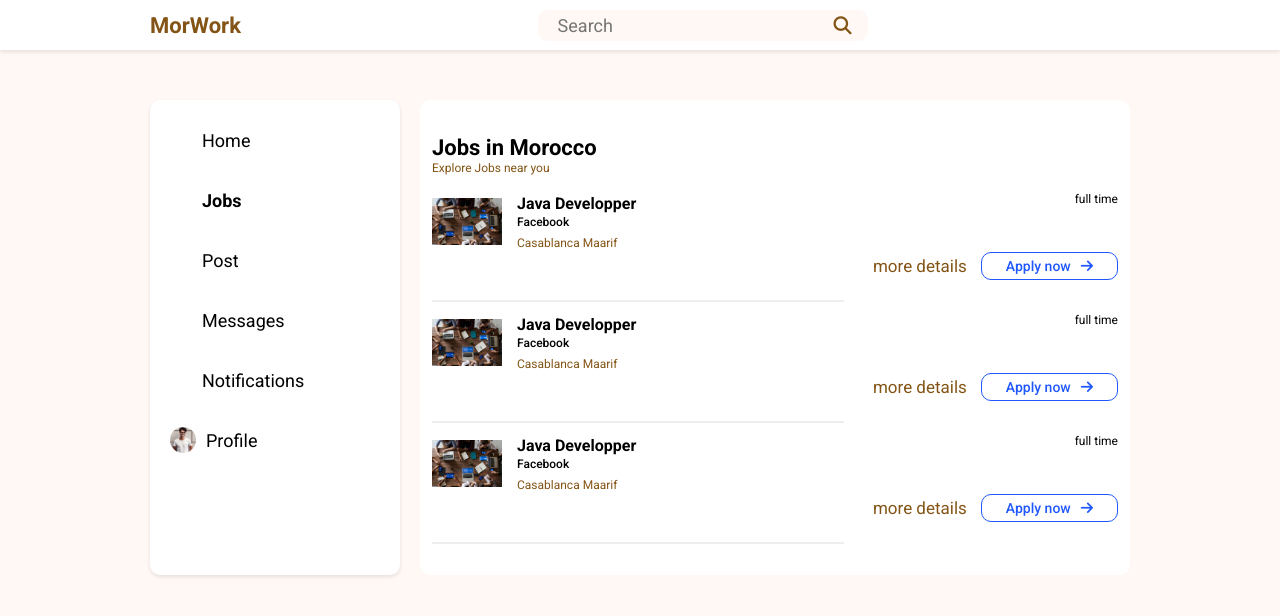
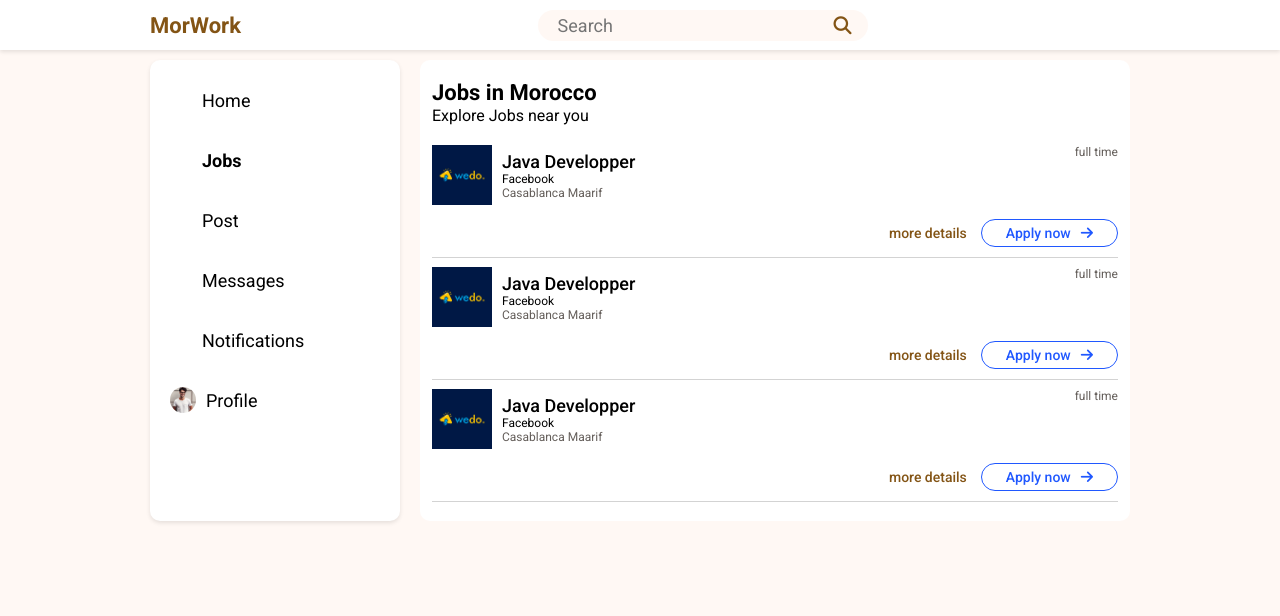
Before and after one commit to amminnee/Morwork, a React (Create React App) app: page / in a window 1280 px wide. Both pictures are taken after a click on the element "Jobs". Shown: the top 616 px of the page. Built offline with nearby package versions, Linux system fonts and the light colour scheme; some icons are missing.

Commit message:
add a new css file (general.css) to store styles that apply on many components. fixed some styling issues

```diff
--- a/src/components/Main.js
+++ b/src/components/Main.js
@@ -9,7 +9,12 @@ import Header from "./header";
 
 export default function Main() {
     //defines the current page and changes it if needed
-    const [currentPage, setPage] = React.useState('home')
+    const [currentPage, setPage] = React.useState(localStorage.getItem('page') || 'home')
+    // this function is used to keep the same page after reload
+    const changePage = (page) => {
+        localStorage.setItem('page', page)
+        setPage(page)
+    }
 
 
     return (
@@ -18,7 +23,7 @@ export default function Main() {
         <div className="main-cont">
             <Navbar
                 currentPage={currentPage}
-                changePage={(newPage) => setPage(newPage)}
+                changePage={(newPage) => changePage(newPage)}
             />
             {currentPage === "home" && <Feed />}
             {
@@ -31,7 +36,7 @@ export default function Main() {
             }
 
             {
-                currentPage !== "jobs" &&
+                currentPage === "home" &&
                 <SideInfo />
             }
         </div>
--- a/src/components/SideInfo.js
+++ b/src/components/SideInfo.js
@@ -6,7 +6,8 @@ import avatar from "../avatar.jfif"
 
 export default function SideInfo(props) {
     return (
-        <div className="side-info">
+        // hidden className hides the component from mobile layout
+        <div className="side-info hidden">
             <ProfileCard
                 cover={cybertruck}
                 avatar={avatar}
--- a/src/components/header.js
+++ b/src/components/header.js
@@ -6,7 +6,7 @@ export default function Header(){
         <div className="header elevation-1">
             <h1 className="large-title">MorWork</h1>
             <form className="search-form">
-                <input placeholder="Search" className="medium-text radius" />
+                <input placeholder="Search" className="medium-text" />
                 <button className="medium-text"><i class="fa-solid fa-magnifying-glass"></i></button>
             </form>
         </div>
--- a/src/components/jobItem.js
+++ b/src/components/jobItem.js
@@ -1,9 +1,10 @@
 import React from "react";
-import image from "../post-photo.jpg"
+import image from "../wedo.png"
 
 export default function JobItem(){
 
     return(
+        <div>
             <div className="jobItem">
                 <div className="top-job">
                     <div className="shortInfo-job">
@@ -11,15 +12,18 @@ export default function JobItem(){
                         <div className="info-job">
                             <p className="medium-title">Java Developper</p>
                             <p className="small-text">Facebook</p>
-                        <p className="small-text">Casablanca Maarif</p>
+                            <p className="medium-label">Casablanca Maarif</p>
                     </div>
                     </div>
-                <div className="small-text">full time</div>
+                    <div className="small-label">full time</div>
                 </div>
                 <div className="bottom-job">
-                <div className="blue-button apply-now radius"><i class="fa-solid fa-arrow-right"></i> Apply now</div>
-                <div className="more-details medium-text">more details</div>
+                    <div className="blue-button apply-now"><i class="fa-solid fa-arrow-right"></i> Apply now</div>
+                    <div className="primary-button">more details</div>
                 </div>
             </div>
+            <div className="separator"></div>
+        </div>
+
     )
 }
--- a/src/components/jobs.js
+++ b/src/components/jobs.js
@@ -7,7 +7,7 @@ export default function Jobs(){
         <div className="Jobs-container radius">
             <div className="title-job-container">
                 <h1 className="large-title jobs-title">Jobs in Morocco</h1>
-                <p className="small-text">Explore Jobs near you</p>
+                <p className="large label">Explore Jobs near you</p>
             </div>
             <JobItem />
             <JobItem />
--- /dev/null
+++ b/src/general.css
@@ -0,0 +1,145 @@
+:root {
+    --primary: #835415;
+    --secondary: #635D59;
+    --background: #FFF8F4;
+    --blue: #2058FF;
+}
+
+body {
+    background-color: var(--background);
+    margin: 0;
+    padding: 60px 150px;
+}
+* {
+    font-family: 'Roboto', sans-serif;
+}
+/* style all buttons */
+button:hover {
+    cursor: pointer;
+}
+
+/* all app fonts */
+p {
+    margin: 0;
+}
+.large-text {
+    font-size: 22px;
+    font-weight: normal;
+    color: black;
+}
+.medium-text {
+    font-size: 18px;
+    font-weight: normal;
+    color: black;
+}
+.normal-text {
+    font-size: 14px;
+    font-weight: normal;
+    color: black;
+    line-height: 18px;
+}
+.small-text {
+    font-size: 12px;
+    font-weight: normal;
+    color: black;
+}
+.large-title {
+    font-size: 22px;
+    font-weight: bold;
+    color: black;
+}
+.medium-title {
+    font-size: 18px;
+    font-weight: 500;
+    color: black;
+}
+.small-title {
+    font-size: 14px;
+    font-weight: bold;
+    color: black;
+}
+.large-label {
+    font-size: 14px;
+    font-weight: normal;
+    color: var(--secondary);
+}
+.medium-label {
+    font-size: 12px;
+    font-weight: normal;
+    color: var(--secondary);
+}
+.small-label {
+    font-size: 12px;
+    font-weight: normal;
+    color: var(--secondary);
+}
+.primary-button {
+    font-size: 14px;
+    font-weight: 500;
+    color: var(--primary);
+}
+.blue-button {
+    font-size: 14px;
+    font-weight: 500;
+    color: var(--blue);
+}
+.on-button {
+    font-size: 14px;
+    font-weight: 500;
+    color: white;
+}
+.text-button {
+    border: none;
+    background: none;
+}
+.radius {
+    border-radius: 10px;
+}
+.separator {
+    width: 100%;
+    height: .1px;
+    background-color: rgb(211, 211, 211);
+}
+
+/* Elevation classes */
+.elevation-1 {
+    box-shadow: 0 2px 4px rgba(0, 0, 0, 0.1);
+}
+  .elevation-2 {
+    box-shadow: 0 4px 8px rgba(0, 0, 0, 0.1);
+}
+  .elevation-3 {
+    box-shadow: 0 8px 16px rgba(0, 0, 0, 0.1);
+}
+  .elevation-4 {
+    box-shadow: 0 16px 24px rgba(0, 0, 0, 0.1);
+}
+  .elevation-5 {
+    box-shadow: 0 24px 32px rgba(0, 0, 0, 0.1);
+}
+
+
+/* avatar style */
+.avatar {
+    border-radius: 50%;
+    aspect-ratio: 1/1;
+}
+
+
+
+/* mobile style */
+@media screen and (max-width: 600px) {
+    body {
+        margin: 0;
+        margin-bottom: 60px;
+        padding: 60px 0;
+    }
+
+    .radius {
+        border-radius: 0;
+    }
+
+    .hidden {
+        display: none;
+    }
+}
--- a/src/index.js
+++ b/src/index.js
@@ -1,5 +1,6 @@
 import ReactDOM from "react-dom"
 import App from "./App"
 import "./style.css"
+import "./general.css"
 
 ReactDOM.createRoot(document.getElementById("root")).render(<App />)
--- a/src/style.css
+++ b/src/style.css
@@ -1,127 +1,9 @@
-
-
-:root {
-    --primary: #835415;
-    --secondary: #635D59;
-    --background: #FFF8F4;
-    --blue: #2058FF;
-}
-
-body {
-    background-color: var(--background);
-    margin: 0;
-    padding: 10px 150px;
-}
-* {
-    font-family: 'Roboto', sans-serif;
-}
-
-/* all app fonts */
-p {
-    margin: 0;
-}
-.large-text {
-    font-size: 22px;
-    font-weight: normal;
-    color: black;
-}
-.medium-text {
-    font-size: 18px;
-    font-weight: normal;
-    color: black;
-}
-.normal-text {
-    font-size: 14px;
-    font-weight: normal;
-    color: black;
-    line-height: 18px;
-}
-.small-text {
-    font-size: 12px;
-    font-weight: normal;
-    color: black;
-}
-.large-title {
-    font-size: 22px;
-    font-weight: bold;
-    color: black;
-}
-.medium-title {
-    font-size: 16px;
-    font-weight: bold;
-    color: black;
-}
-.small-title {
-    font-size: 14px;
-    font-weight: bold;
-    color: black;
-}
-.large-label {
-    font-size: 14px;
-    font-weight: normal;
-    color: var(--secondary);
-}
-.medium-label {
-    font-size: 12px;
-    font-weight: normal;
-    color: var(--secondary);
-}
-.small-label {
-    font-size: 10px;
-    font-weight: normal;
-    color: var(--secondary);
-}
-.primary-button {
-    font-size: 14px;
-    font-weight: normal;
-    color: var(--primary);
-}
-.blue-button {
-    font-size: 14px;
-    font-weight: 500;
-    color: var(--blue);
-}
-.on-button {
-    font-size: 14px;
-    font-weight: 500;
-    color: white;
-}
-.text-button {
-    border: none;
-    background: none;
-}
-.radius {
-    border-radius: 10px;
-}
-.separator {
-    width: 100%;
-    height: .1px;
-    background-color: rgb(211, 211, 211);
-}
-
-/* Elevation classes */
-.elevation-1 {
-    box-shadow: 0 2px 4px rgba(0, 0, 0, 0.1);
-}
-  .elevation-2 {
-    box-shadow: 0 4px 8px rgba(0, 0, 0, 0.1);
-}
-  .elevation-3 {
-    box-shadow: 0 8px 16px rgba(0, 0, 0, 0.1);
-}
-  .elevation-4 {
-    box-shadow: 0 16px 24px rgba(0, 0, 0, 0.1);
-}
-  .elevation-5 {
-    box-shadow: 0 24px 32px rgba(0, 0, 0, 0.1);
-}
 
 /* main layou */
 .main-cont {
     display: grid;
     grid-template-columns: 250px 1fr 350px;
     column-gap: 20px;
-    margin-top: 90px;
 }
 
 
@@ -162,11 +44,7 @@ p {
     border: 3px solid black;
 }
 
-/* avatar style */
-.avatar {
-    border-radius: 50%;
-    aspect-ratio: 1/1;
-}
+
 
 
 /* posts style */
@@ -298,6 +176,9 @@ p {
     border: 3px solid white;
 }
 
+
+
+
 /* suggestions style */
 .suggestions {
     background-color: white;
@@ -320,70 +201,13 @@ p {
 }
 
 
-/* Mobile layout */
-@media screen and (max-width: 600px) {
-    body {
-        margin: 0;
-        margin-bottom: 60px;
-        padding: 0;
-    }
-    .radius {
-        border-radius: 0;
-    }
-
-    .navbar {
-        height: 50px;
-        width: 100%;
-        display: flex;
-        align-items: center;
-        justify-content: space-between;
-        position: fixed;
-        bottom: 0;
-        padding: 0;
-        margin: 0;
-    }
-    .nav-item {
-        flex-direction: column;
-        margin: 0;
-        padding: 0;
-        flex: 1;
-        height: 100%;
-        gap: 0;
-        text-overflow: ellipsis;
-        overflow: hidden;
-        justify-content: center;
-    }
-    .nav-item p{
-        font-size: 12px;
-        margin-top: 4px;
-        margin-bottom: 0;
-        padding: 0;
-    }
-    .nav-item .icon {
-        height: 20px;
-        width: 20px;
-    }
-    .nav-item .avatar {
-        width: 22px;
-        height: 22px;
-    }
-    .nav-item.active .avatar {
-        border-width: 2px;
-    }
-    .hidden {
-        display: none;
-    }
-    .main-cont {
-        display: grid;
-        grid-template-columns: 100%;
-    }
-}
 
 /* Notification */
 
 .notification{
     background: #FFF;
     padding: 20px 12px;
+    grid-column: span 2;
 }
 .notificationItem{
     min-height: 55px;
@@ -429,20 +253,11 @@ p {
 
 /* Jobs */
 .jobItem{
-    min-height: 110px;
     display: flex;
     flex-direction: column;
 
-    position: relative;
-    margin-bottom: 11px;
-}
-.jobItem::after{
-    content: '';
-    position: absolute;
-    height: 2px;
-    background: #eee;
-    width: 60%;
-    bottom: 0;
+    gap: 14px;
+    padding: 10px 0;
 }
 .Jobs-container{
     grid-column: span 2;
@@ -451,6 +266,7 @@ p {
 }
 
 .title-job-container h1{
+    margin-top: 0;
     margin-bottom: 1px;
 }
 
@@ -463,25 +279,13 @@ p {
 .shortInfo-job {
     display: flex;
     align-items: center;
-    gap: 15px;
+    gap: 10px;
 }
 .title-job-container p {
-    margin-bottom: 17px;
-    color: var(--primary);
+    margin-bottom: 10px;
 }
-.shortInfo-job p{
-    margin: 2px 0;
-}
-.shortInfo-job p:nth-child(2){
-    margin-bottom: 7px;
-    font-weight: 500
-}
-.shortInfo-job p:nth-child(3){
-    color: var(--primary);
-}
-
 .shortInfo-job img{
-    width: 70px;
+    width: 60px;
 }
 .bottom-job{
     display: flex;
@@ -498,6 +302,7 @@ p {
     display: flex;
     align-items: center;
     gap: 10px;
+    border-radius: 30px;
 }
 
 .more-details{
@@ -534,6 +339,7 @@ p {
     padding: 5px 20px;
     outline: none;
     width: 290px;
+    border-radius: 50px;
 }
 .search-form button{
     background: transparent;
@@ -544,3 +350,60 @@ p {
     color: var(--primary);
 }
 /* Header */
+
+
+
+
+
+
+
+/* All PC layou style should be above 👆👆 */
+/* Mobile layout */
+@media screen and (max-width: 600px) {
+
+    /* navbar style */
+    .navbar {
+        height: 50px;
+        width: 100%;
+        display: flex;
+        align-items: center;
+        justify-content: space-between;
+        position: fixed;
+        bottom: 0;
+        padding: 0;
+        margin: 0;
+    }
+    .nav-item {
+        flex-direction: column;
+        margin: 0;
+        padding: 0;
+        flex: 1;
+        height: 100%;
+        gap: 0;
+        text-overflow: ellipsis;
+        overflow: hidden;
+        justify-content: center;
+    }
+    .nav-item p{
+        font-size: 12px;
+        margin-top: 4px;
+        margin-bottom: 0;
+        padding: 0;
+    }
+    .nav-item .icon {
+        height: 20px;
+        width: 20px;
+    }
+    .nav-item .avatar {
+        width: 22px;
+        height: 22px;
+    }
+    .nav-item.active .avatar {
+        border-width: 2px;
+    }
+
+    .main-cont {
+        display: grid;
+        grid-template-columns: 100%;
+    }
+}
```
Also changed, not shown: src/wedo.png (added). Lines whose indentation alone changed are shown as unchanged.
